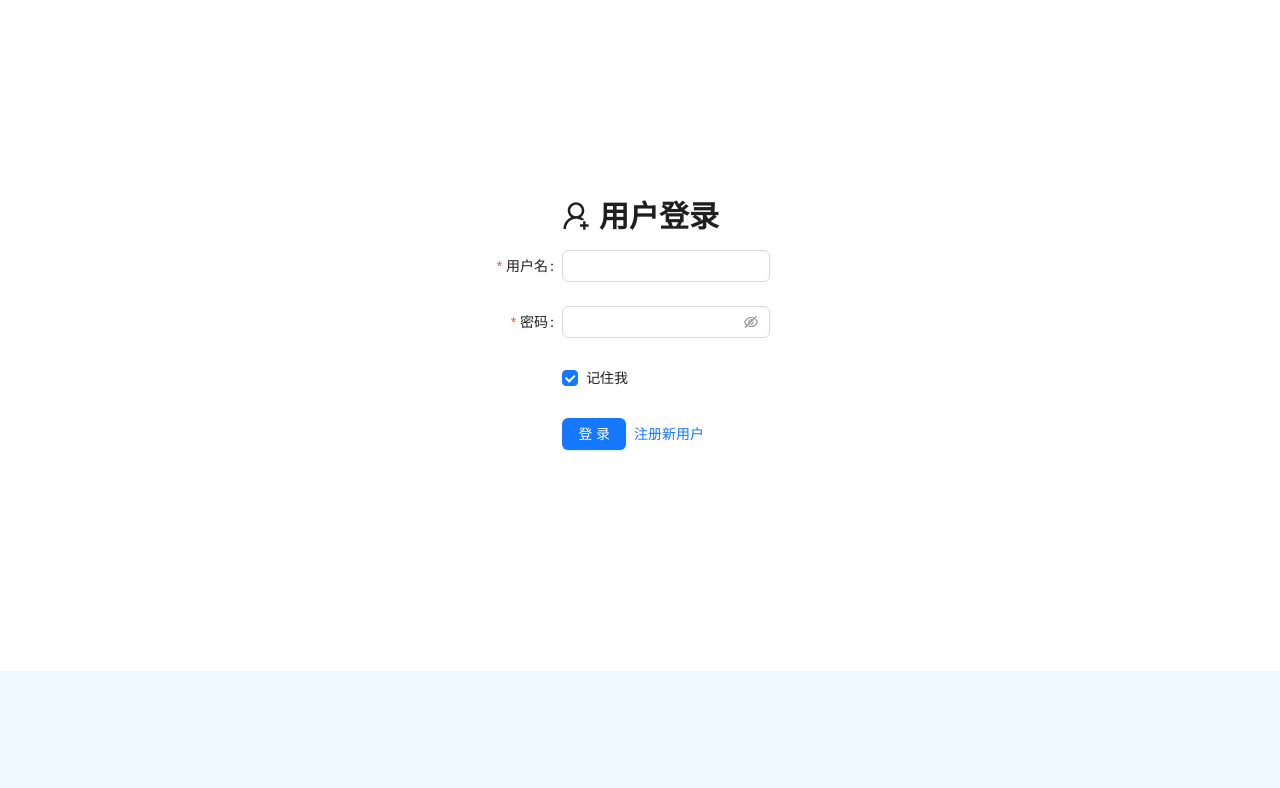
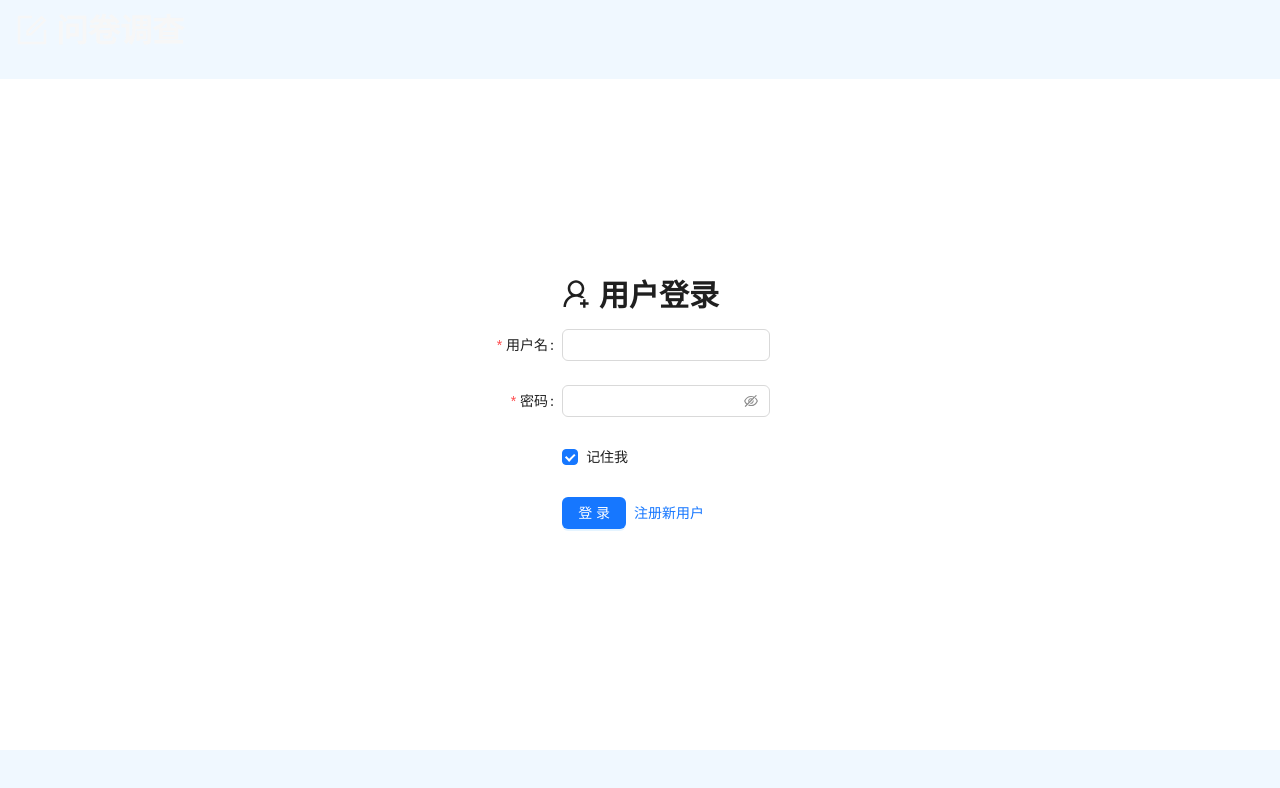
Before and after one commit to ygqygq2/wenjuan-client, a Next.js app: page / in a window 1280 px wide. Shown: the top 788 px of the page. Built offline with nearby package versions, Linux system fonts and the light colour scheme.

Commit message:
feat: 登录页面可以展示
Signed-off-by: ygqygq2 <ygqygq2@qq.com>

```diff
--- a/src/app/components/logo.tsx
+++ b/src/app/components/Logo.tsx
@@ -1,11 +1,10 @@
 import { FormOutlined } from '@ant-design/icons';
 import { Space, Typography } from 'antd';
+import Link from 'next/link';
 import React, { FC, useEffect, useState } from 'react';
 
-import { Link } from 'react-router-dom';
-
-import { HOME_PATHNAME, MANAGE_INDEX_PATHNAME } from '@/config/constants';
-import { useGetUserInfo } from '@/hooks/useGetUserInfo';
+import { HOME_PATHNAME, MANAGE_INDEX_PATHNAME } from '@/app/config/constants';
+import { useGetUserInfo } from '@/app/hooks/useGetUserInfo';
 
 import styles from './Logo.module.scss';
 
@@ -23,7 +22,7 @@ const Logo: FC = () => {
   return (
     <>
       <div className={styles.container}>
-        <Link to={pathname}>
+        <Link href={pathname}>
           <Space>
             <Title>
               <FormOutlined></FormOutlined>
--- a/src/app/hooks/useGetUserInfo.ts
+++ b/src/app/hooks/useGetUserInfo.ts
@@ -1,3 +1,5 @@
+'use client';
+
 import { useSelector } from 'react-redux';
 
 import { StateType } from '@/app/store';
--- a/src/app/layout.tsx
+++ b/src/app/layout.tsx
@@ -3,12 +3,18 @@
 import './styles/globals.css';
 
 import { Providers } from './providers';
+import Logo from './components/Logo';
 
 export default function RootLayout({ children }: { children: React.ReactNode }) {
   return (
     <html lang="en">
       <body>
-        <Providers>{children}</Providers>
+        <Providers>
+          <nav>
+            <Logo></Logo>
+          </nav>
+          {children}
+        </Providers>
       </body>
     </html>
   );
```
Also changed, not shown: .eslintrc.js, src/app/components/Logo.module.scss (renamed from src/app/components/logo.module.scss), 1 other file (tests, documents, lock files or other folders).
